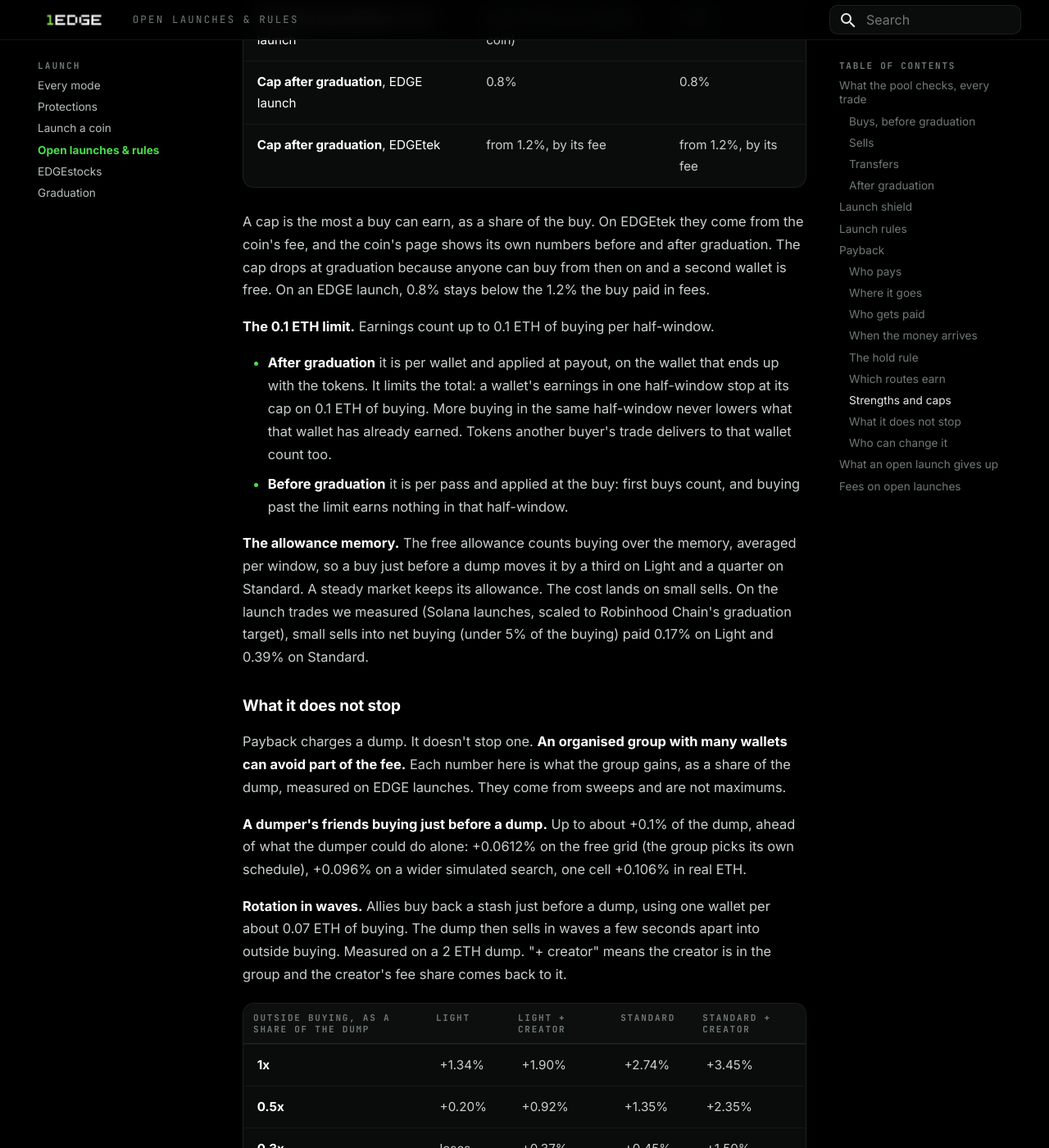
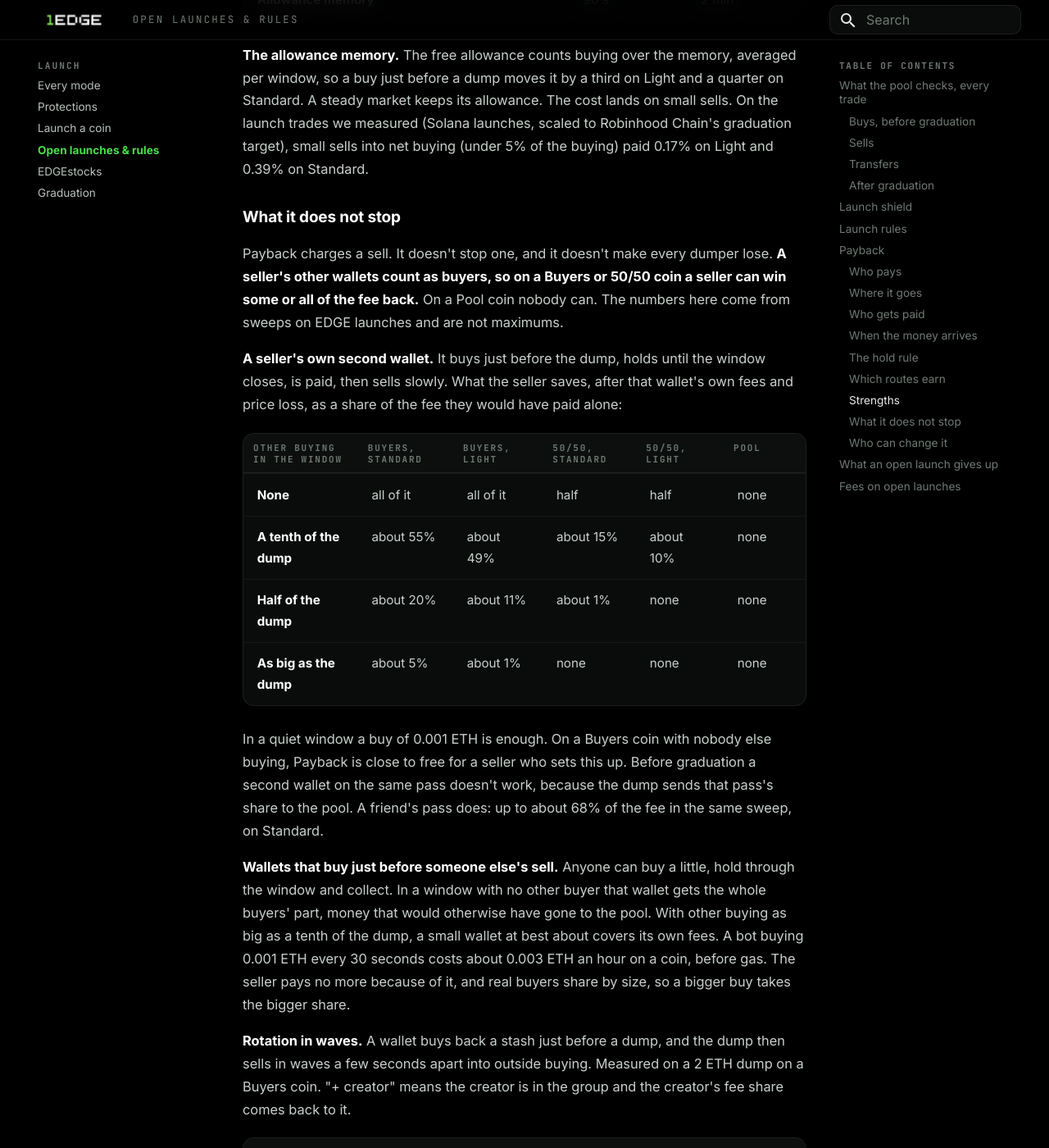
Before and after one commit to Tedz-1edge/1edge-docs, an MkDocs documentation site: the page built from docs/launch/open-launches.md, in a window 1280 px wide and 1400 px high, scrolled down 8830 px. Shown: the whole window at 82% size. Built offline with MkDocs 1.6.1 and Material for MkDocs 9.7.7, drawn with Linux system fonts in a browser that asks for light colours; some of the changed text lies outside the part shown.

Commit message:
PAYBACKCAP docs: no wallet cap, no earnings cap; Buyers and 50/50 split pro rata; a seller's own wallets can win some or all of it back; the measured table. Do not merge before v3 goes live
Co-Authored-By: Claude Opus 5.5 <noreply@anthropic.com>

```diff
--- a/docs/launch/open-launches.md
+++ b/docs/launch/open-launches.md
@@ -107,11 +107,11 @@ The creator picks once, at launch. It holds for the whole life of the coin.
 
 | Choice | Where it goes |
 |---|---|
-| **Buyers** | All of it goes to the buyers it hit, up to their caps. |
-| **50/50** (the default) | Half goes to the buyers it hit, up to their caps. The rest is locked in the pool. |
+| **Buyers** | All of it is split among the buyers it hit, by what they bought. |
+| **50/50** (the default) | Half is split among the buyers it hit, by what they bought. The rest is locked in the pool. |
 | **Pool** | All of it is locked in the pool: deeper liquidity for everyone. No buyer is paid. |
 
-The buyers' part is split across the buys in the sell's window, in proportion to what they bought. Only buys made before the sell earn from it. Anything past a buyer's cap, and any part with no buyer to take it, goes to the pool. Pool money joins the coin's liquidity after graduation, in a position no code can remove. Until then it waits. On a coin that never graduates, it stays in the fee contract.
+The buyers' part is split across the buys in the sell's window, in proportion to what they bought. Only buys made before the sell earn from it. There is no limit on a buyer's share: a small buy alone in the window gets the whole buyers' part. Any part with no buyer to take it goes to the pool. Pool money joins the coin's liquidity after graduation, in a position no code can remove. Until then it waits. On a coin that never graduates, it stays in the fee contract.
 
 ### Who gets paid
 
@@ -155,7 +155,7 @@ These earn nothing. The buy still goes through, and its share goes to the pool.
 
 **A second pool of the coin** pays and earns no Payback. Anyone can open one after graduation, on Uniswap v3 for example, and no contract can stop that without breaking normal transfers. The coin's locked liquidity stays in its own pool, and arbitrage between the two runs through that pool, where Payback applies.
 
-### Strengths and caps
+### Strengths
 
 The creator picks a strength. 1EDGE sets the numbers, and the launch page shows them.
 
@@ -166,39 +166,36 @@ The creator picks a strength. 1EDGE sets the numbers, and the launch page shows
 | **Your buy's window closes within** | 46 s | 46 s |
 | **Half-window** | 15 s | 15 s |
 | **Allowance memory** | 90 s | 2 min |
-| **Cap before graduation**, EDGE launch | 2.4% (2.16% on a Buyers coin) | 2.4% |
-| **Cap after graduation**, EDGE launch | 0.8% | 0.8% |
-| **Cap after graduation**, EDGEtek | from 1.2%, by its fee | from 1.2%, by its fee |
-
-A cap is the most a buy can earn, as a share of the buy. On EDGEtek they come from the coin's fee, and the coin's page shows its own numbers before and after graduation. The cap drops at graduation because anyone can buy from then on and a second wallet is free. On an EDGE launch, 0.8% stays below the 1.2% the buy paid in fees.
-
-**The 0.1 ETH limit.** Earnings count up to 0.1 ETH of buying per half-window.
-
-- **After graduation** it is per wallet and applied at payout, on the wallet that ends up with the tokens. It limits the total: a wallet's earnings in one half-window stop at its cap on 0.1 ETH of buying. More buying in the same half-window never lowers what that wallet has already earned. Tokens another buyer's trade delivers to that wallet count too.
-- **Before graduation** it is per pass and applied at the buy: first buys count, and buying past the limit earns nothing in that half-window.
 
 **The allowance memory.** The free allowance counts buying over the memory, averaged per window, so a buy just before a dump moves it by a third on Light and a quarter on Standard. A steady market keeps its allowance. The cost lands on small sells. On the launch trades we measured (Solana launches, scaled to Robinhood Chain's graduation target), small sells into net buying (under 5% of the buying) paid 0.17% on Light and 0.39% on Standard.
 
 ### What it does not stop
 
-Payback charges a dump. It doesn't stop one. **An organised group with many wallets can avoid part of the fee.** Each number here is what the group gains, as a share of the dump, measured on EDGE launches. They come from sweeps and are not maximums.
+Payback charges a sell. It doesn't stop one, and it doesn't make every dumper lose. **A seller's other wallets count as buyers, so on a Buyers or 50/50 coin a seller can win some or all of the fee back.** On a Pool coin nobody can. The numbers here come from sweeps on EDGE launches and are not maximums.
 
-**A dumper's friends buying just before a dump.** Up to about +0.1% of the dump, ahead of what the dumper could do alone: +0.0612% on the free grid (the group picks its own schedule), +0.096% on a wider simulated search, one cell +0.106% in real ETH.
+**A seller's own second wallet.** It buys just before the dump, holds until the window closes, is paid, then sells slowly. What the seller saves, after that wallet's own fees and price loss, as a share of the fee they would have paid alone:
 
-**Rotation in waves.** Allies buy back a stash just before a dump, using one wallet per about 0.07 ETH of buying. The dump then sells in waves a few seconds apart into outside buying. Measured on a 2 ETH dump. "+ creator" means the creator is in the group and the creator's fee share comes back to it.
+| Other buying in the window | Buyers, Standard | Buyers, Light | 50/50, Standard | 50/50, Light | Pool |
+|---|---|---|---|---|---|
+| **None** | all of it | all of it | half | half | none |
+| **A tenth of the dump** | about 55% | about 49% | about 15% | about 10% | none |
+| **Half of the dump** | about 20% | about 11% | about 1% | none | none |
+| **As big as the dump** | about 5% | about 1% | none | none | none |
 
-<!-- FOUNDER DECISION PENDING (DECISION4 item 2): these Light and Standard numbers are stated as measured; acceptance is being confirmed. Remove this comment when the note arrives. -->
+In a quiet window a buy of 0.001 ETH is enough. On a Buyers coin with nobody else buying, Payback is close to free for a seller who sets this up. Before graduation a second wallet on the same pass doesn't work, because the dump sends that pass's share to the pool. A friend's pass does: up to about 68% of the fee in the same sweep, on Standard.
+
+**Wallets that buy just before someone else's sell.** Anyone can buy a little, hold through the window and collect. In a window with no other buyer that wallet gets the whole buyers' part, money that would otherwise have gone to the pool. With other buying as big as a tenth of the dump, a small wallet at best about covers its own fees. A bot buying 0.001 ETH every 30 seconds costs about 0.003 ETH an hour on a coin, before gas. The seller pays no more because of it, and real buyers share by size, so a bigger buy takes the bigger share.
+
+**Rotation in waves.** A wallet buys back a stash just before a dump, and the dump then sells in waves a few seconds apart into outside buying. Measured on a 2 ETH dump on a Buyers coin. "+ creator" means the creator is in the group and the creator's fee share comes back to it.
 
 | Outside buying, as a share of the dump | Light | Light + creator | Standard | Standard + creator |
 |---|---|---|---|---|
-| **1x** | +1.34% | +1.90% | +2.74% | +3.45% |
-| **0.5x** | +0.20% | +0.92% | +1.35% | +2.35% |
-| **0.3x** | loses | +0.37% | +0.45% | +1.50% |
-| **0.1x** | loses | loses | loses | +0.89% |
+| **1x** | +1.27% | +1.79% | +2.77% | +3.48% |
+| **0.5x** | +1.23% | +1.44% | +2.47% | +2.82% |
+| **0.3x** | +1.43% | +1.64% | +2.80% | +3.01% |
+| **0.1x** | +1.76% | +1.96% | +3.34% | +3.54% |
 
-Time matters too: on Standard, with outside buying as big as the dump, a dumper selling alone over about an hour kept more than this play did.
-
-**The same transaction.** If a buy's tokens are not delivered, another operation in that same transaction that takes exactly that amount can pick up its share: at most 0.8% of that undelivered buy. It comes from the pool, and the buyer loses nothing.
+**The same transaction.** If a buy's tokens are not delivered, another operation in that same transaction that takes exactly that amount can pick up its share. It comes from the pool, and the buyer loses nothing.
 
 ### Who can change it
 
```
